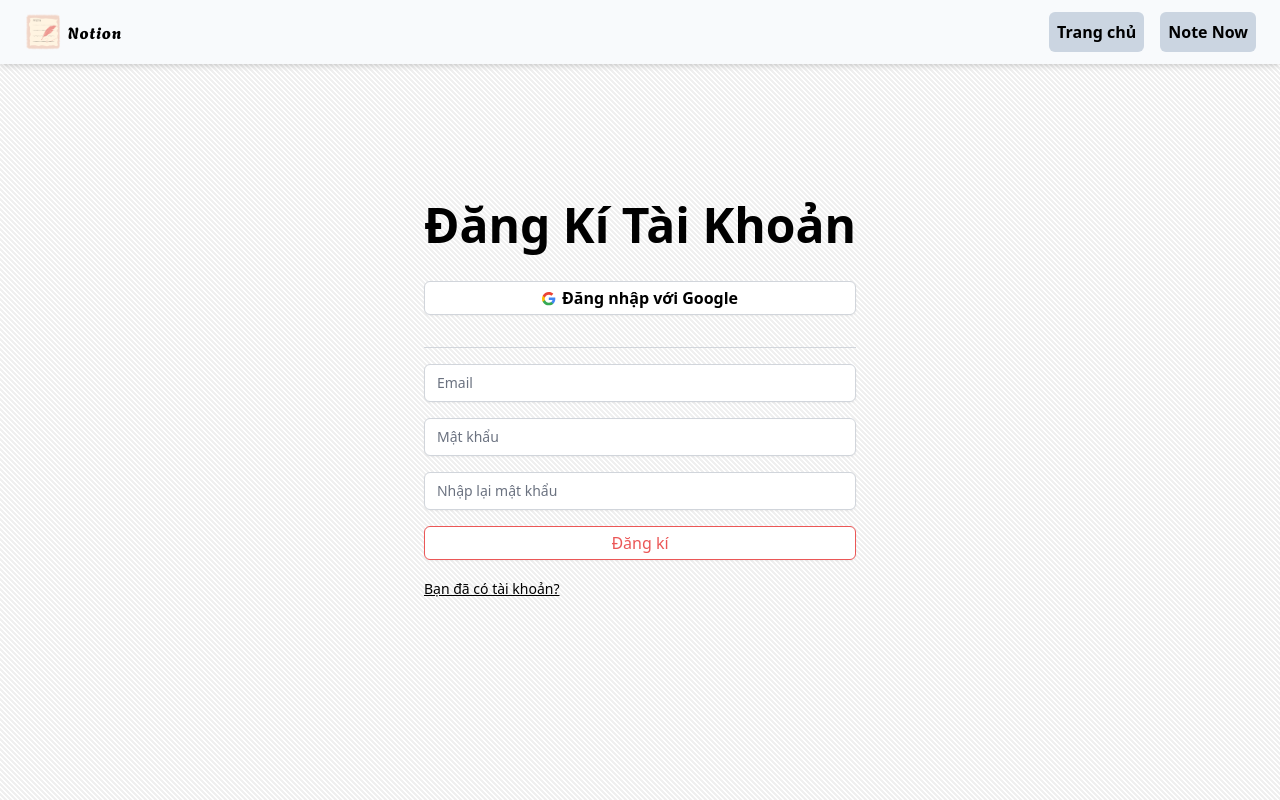
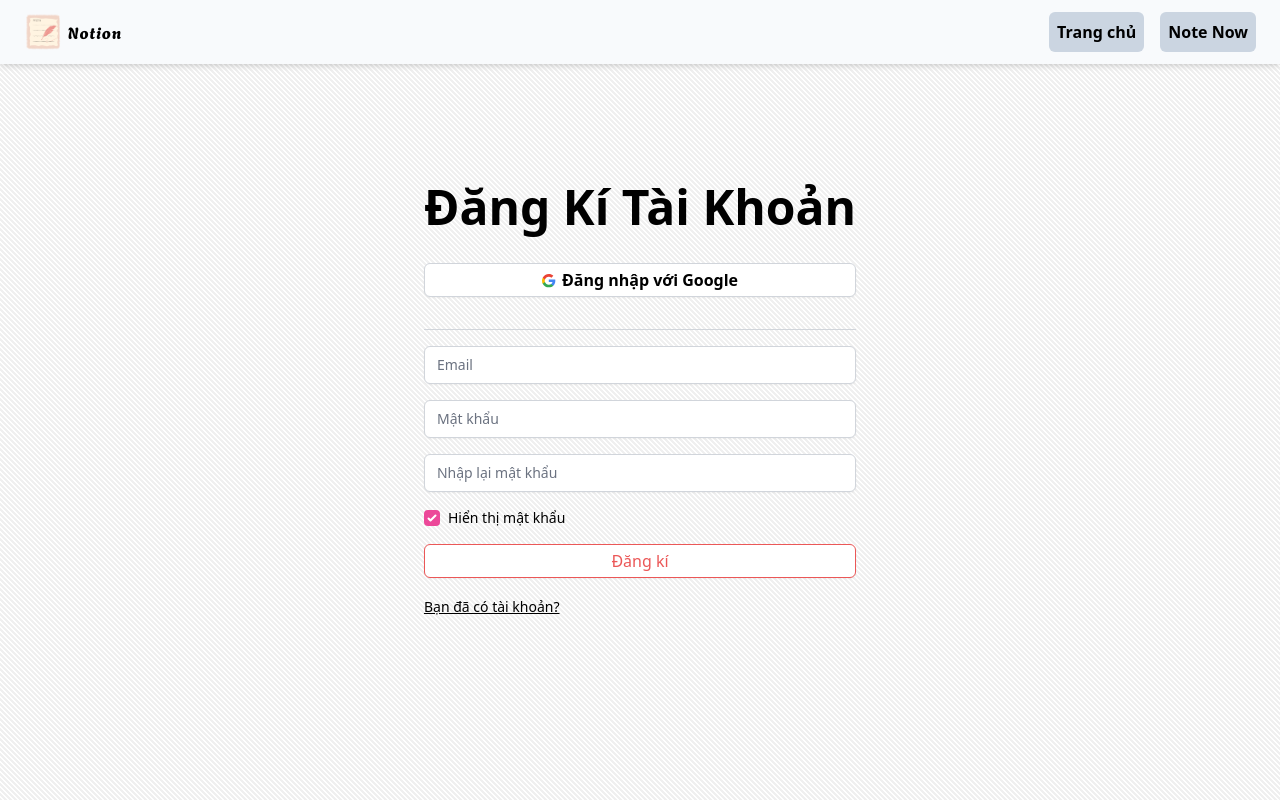
Before and after one commit to TuanChill/minipad, a React (Vite) app: page /register in a window 1280 px wide. Built offline with nearby package versions, Linux system fonts and the light colour scheme; no server answers.

Commit message:
add toggle password

```diff
--- a/src/components/Controls/Input/index.css
+++ b/src/components/Controls/Input/index.css
@@ -1,5 +1,5 @@
 .form-control .form-input {
-  @apply rounded-md border-gray-300 shadow-sm w-full;
+  @apply rounded-md border-gray-300 shadow-sm w-full appearance-none;
   @apply focus:border-indigo-500 focus:ring-indigo-200 sm:text-sm focus:ring-2;
 }
 
--- a/src/components/Controls/Input/index.tsx
+++ b/src/components/Controls/Input/index.tsx
@@ -44,6 +44,7 @@ export default function InputControl({
         name={name}
         disabled={disabled}
         readOnly={readOnly}
+        required={required}
         onChange={onInputChange}
         placeholder={placeholder}
         className="form-input"
--- /dev/null
+++ b/src/components/ToggleShowPassword.tsx
@@ -0,0 +1,18 @@
+interface IProps {
+  isChecked: boolean;
+  onClick: () => void
+}
+
+export default function ToggleShowPassword({ isChecked, onClick }: IProps) {
+  return (
+    <article className="flex items-center">
+      <input
+        className="form-checkbox text-pink-500 rounded mr-2 focus:ring focus:ring-offset-0 focus:ring-transparent"
+        type="checkbox"
+        checked={isChecked}
+        onClick={onClick}
+      />
+      <span className="text-sm">Hiển thị mật khẩu</span>
+    </article>
+  );
+}
--- a/src/pages/auth/Login/index.tsx
+++ b/src/pages/auth/Login/index.tsx
@@ -7,8 +7,12 @@ import { GoogleIcon } from "../../../components/Icons";
 import { UserSchema } from "../../../containers/UserSchema";
 import { Link } from "react-router-dom";
 import { signIn, signInWithGg } from "../../../services/sign";
+import ToggleShowPassword from "../../../components/ToggleShowPassword";
+import { useState } from "react";
 
 export default function Login() {
+  const [hidePassword, toggleHide] = useState(true);
+
   const formik = useFormik({
     initialValues: {
       email: "",
@@ -59,10 +63,14 @@ export default function Login() {
         <InputControl
           name="password"
           placeholder="Mật Khẩu"
-          type="password"
+          type={hidePassword ? "text" : "password"}
           value={formik.values.password}
           error={formik.errors.password}
           onChange={formik.handleChange}
+        />
+        <ToggleShowPassword
+          isChecked={hidePassword}
+          onClick={() => toggleHide(!hidePassword)}
         />
         <Button
           text="Đăng nhập"
@@ -73,12 +81,12 @@ export default function Login() {
         <div className="flex justify-between">
           <Link to="/forgot-password">
             <button className="underline text-left text-sm text-red-500">
-              Quên mật khẩu?
+              Quên mật khẩu
             </button>
           </Link>
           <Link to="/register">
             <button className="underline text-left text-sm">
-              Bạn chưa có tài khoản
+              Bạn chưa có tài khoản?
             </button>
           </Link>
         </div>
--- a/src/pages/auth/Register/index.tsx
+++ b/src/pages/auth/Register/index.tsx
@@ -7,8 +7,11 @@ import { GoogleIcon } from "../../../components/Icons";
 import { UserSchema } from "../../../containers/UserSchema";
 import { Link } from "react-router-dom";
 import { signInWithGg, signUp } from "../../../services/sign";
+import ToggleShowPassword from "../../../components/ToggleShowPassword";
+import { useState } from "react";
 
 export default function Register() {
+  const [hidePassword, toggleHide] = useState(true);
   const formik = useFormik({
     initialValues: {
       email: "",
@@ -17,7 +20,7 @@ export default function Register() {
     },
     onSubmit: (values) => {
       if (values.password !== values.repassword) {
-        formik.setErrors({ repassword: "Mật khẩu không giống nhau" });
+        formik.setErrors({ repassword: "Mật khẩu không trùng khớp" });
         return;
       }
 
@@ -65,7 +68,7 @@ export default function Register() {
         <InputControl
           name="password"
           placeholder="Mật khẩu"
-          type="password"
+          type={hidePassword ? "text" : "password"}
           value={formik.values.password}
           error={formik.errors.password}
           onChange={formik.handleChange}
@@ -73,10 +76,14 @@ export default function Register() {
         <InputControl
           name="repassword"
           placeholder="Nhập lại mật khẩu"
-          type="password"
+          type={hidePassword ? "text" : "password"}
           value={formik.values.repassword}
           error={formik.errors.repassword}
           onChange={formik.handleChange}
+        />
+        <ToggleShowPassword
+          isChecked={hidePassword}
+          onClick={() => toggleHide(!hidePassword)}
         />
         <Button
           text="Đăng kí"
@@ -85,7 +92,9 @@ export default function Register() {
           onClick={formik.handleSubmit}
         />
         <Link to="/login">
-          <button className="underline text-left text-sm">Bạn đã có tài khoản?</button>
+          <button className="underline text-left text-sm">
+            Bạn đã có tài khoản?
+          </button>
         </Link>
       </form>
     </div>
--- a/src/pages/auth/ResetPassword/index.tsx
+++ b/src/pages/auth/ResetPassword/index.tsx
@@ -5,6 +5,8 @@ import { Link, useNavigate } from "react-router-dom";
 import { useFormik } from "formik";
 import { resetPassword } from "../../../services/sign";
 import useQuery from "../../../hooks/useQuery";
+import ToggleShowPassword from "../../../components/ToggleShowPassword";
+import { useState } from "react";
 
 const PasswordSchema = Yup.object().shape({
   password: Yup.string()
@@ -14,6 +16,8 @@ const PasswordSchema = Yup.object().shape({
 });
 
 export default function ResetPassword() {
+  const [hidePassword, toggleHide] = useState(true);
+
   const navigate = useNavigate();
   const query = useQuery();
   const oobCode: string | null = query.get("oobCode");
@@ -25,7 +29,7 @@ export default function ResetPassword() {
     },
     onSubmit: (values) => {
       if (values.password !== values.repassword) {
-        formik.setErrors({ repassword: "Mật khẩu không giống nhau" });
+        formik.setErrors({ repassword: "Mật khẩu không trùng khớp" });
         return;
       }
 
@@ -62,7 +66,7 @@ export default function ResetPassword() {
         <InputControl
           name="password"
           placeholder="Mật khẩu"
-          type="password"
+          type={hidePassword ? "text" : "password"}
           value={formik.values.password}
           error={formik.errors.password}
           onChange={formik.handleChange}
@@ -70,10 +74,14 @@ export default function ResetPassword() {
         <InputControl
           name="repassword"
           placeholder="Nhập lại mật khẩu"
-          type="password"
+          type={hidePassword ? "text" : "password"}
           value={formik.values.repassword}
           error={formik.errors.repassword}
           onChange={formik.handleChange}
+        />
+        <ToggleShowPassword
+          isChecked={hidePassword}
+          onClick={() => toggleHide(!hidePassword)}
         />
         <Button
           text="Cập nhật"
--- a/tailwind.config.js
+++ b/tailwind.config.js
@@ -1,3 +1,4 @@
+/* eslint-disable @typescript-eslint/no-var-requires */
 /* eslint-disable no-undef */
 
 export default {
@@ -23,7 +24,9 @@ export default {
     },
   },
   plugins: [
-    require("@tailwindcss/forms"),
+    require("@tailwindcss/forms")({
+      strategy: 'class', // only generate classes
+    }),
     require("@tailwindcss/typography"),
   ],
 };
```
